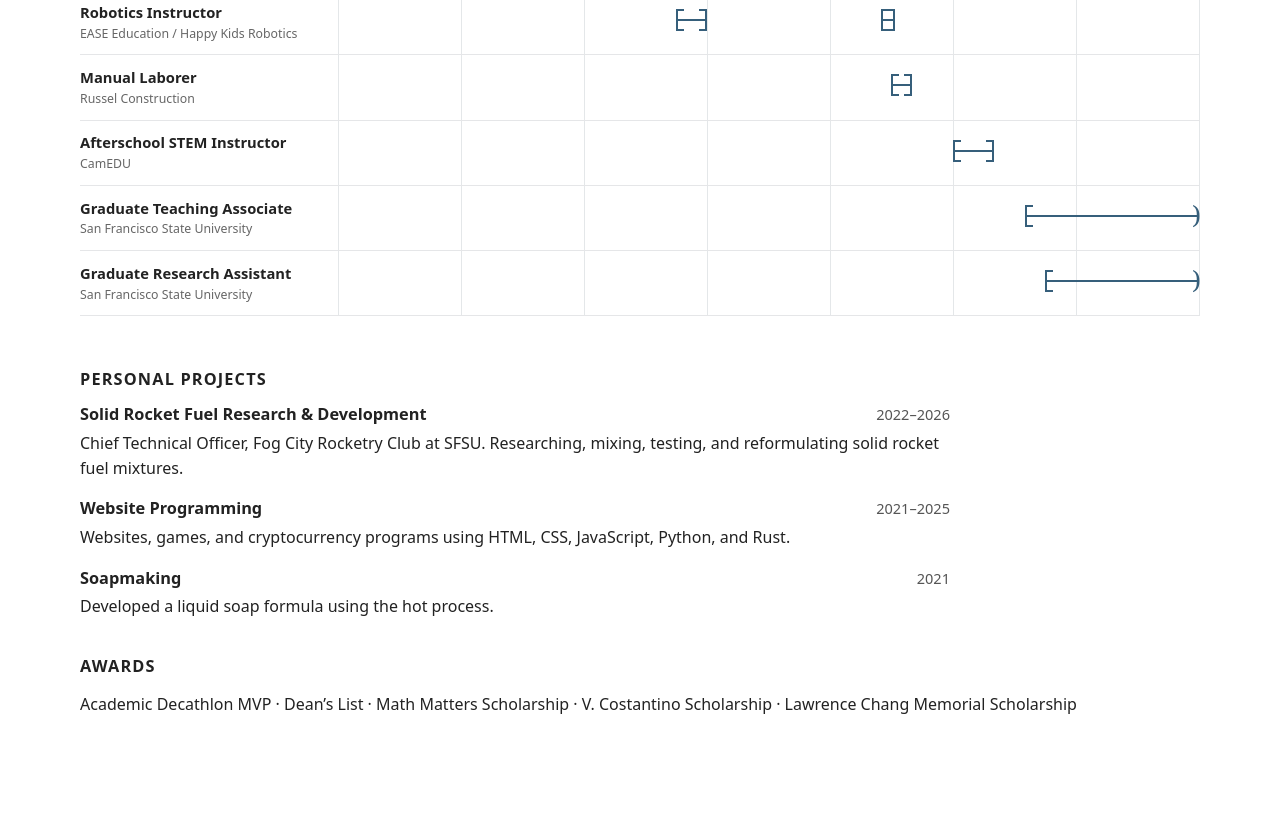
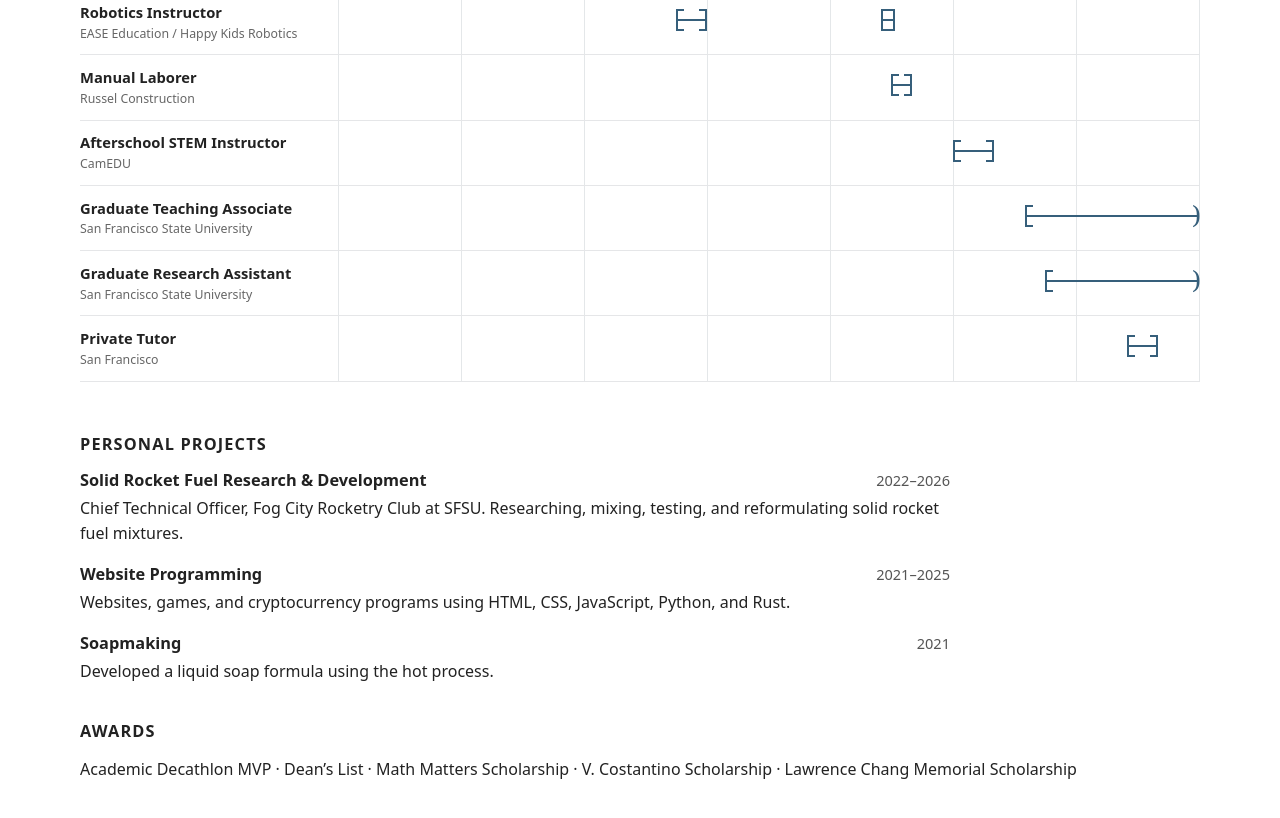
Before and after one commit to trizzy2job/trizzy2job.github.io, a plain HTML site: page cv2.html in a window 1280 px wide. Shown: the part 972-1790 px from the top of the page. Drawn offline with Linux system fonts and the light colour scheme.

Commit message:
Add files via upload

```diff
--- a/cv2.html
+++ b/cv2.html
@@ -145,10 +145,15 @@
       <div class="job"><strong>Graduate Research Assistant</strong><small>San Francisco State University</small></div>
       <div class="track"><button class="interval ongoing" type="button" style="left:82.1429%;width:17.8571%" data-title="Graduate Research Assistant · San Francisco State University" data-dates="October 2025 – current" data-detail="Assisted Dr. Shandy Hauk with NSF-supported research in mathematics pedagogy." aria-label="Graduate Research Assistant · San Francisco State University. October 2025 – current. Assisted Dr. Shandy Hauk with NSF-supported research in mathematics pedagogy."><span class="visually-hidden">Oct 2025–2026</span></button></div>
     </div>
+          <div class="timeline-row" role="listitem">
+      <div class="job"><strong>Private Tutor</strong><small>San Francisco</small></div>
+      <div class="track"><button class="interval" type="button" style="left:91.6667%;width:3.5714%" data-title="Private Tutor · San Francisco" data-dates="June – August 2026" data-detail="Private tutoring work in San Francisco." aria-label="Private Tutor in San Francisco. June through August 2026. Private tutoring work in San Francisco."><span class="visually-hidden">Jun–Aug 2026</span></button></div>
+    </div>
         </div>
       </div>
 
       <div class="print-experience" aria-label="Work experience details for print">
+        <p><strong>Private Tutor</strong> · San Francisco · Jun–Aug 2026. Private tutoring.</p>
         <p><strong>Graduate Research Assistant</strong> · San Francisco State University · Oct 2025–2026. Assisted Dr. Shandy Hauk on NSF-supported mathematical pedagogy projects.</p>
         <p><strong>Graduate Teaching Associate</strong> · San Francisco State University · Aug 2025–2026. Instructor of Record for calculus laboratory and statistics.</p>
         <p><strong>Afterschool STEM Instructor</strong> · CamEDU · Jan–Apr 2025. Elementary and middle school mathematics and science instruction.</p>
```
